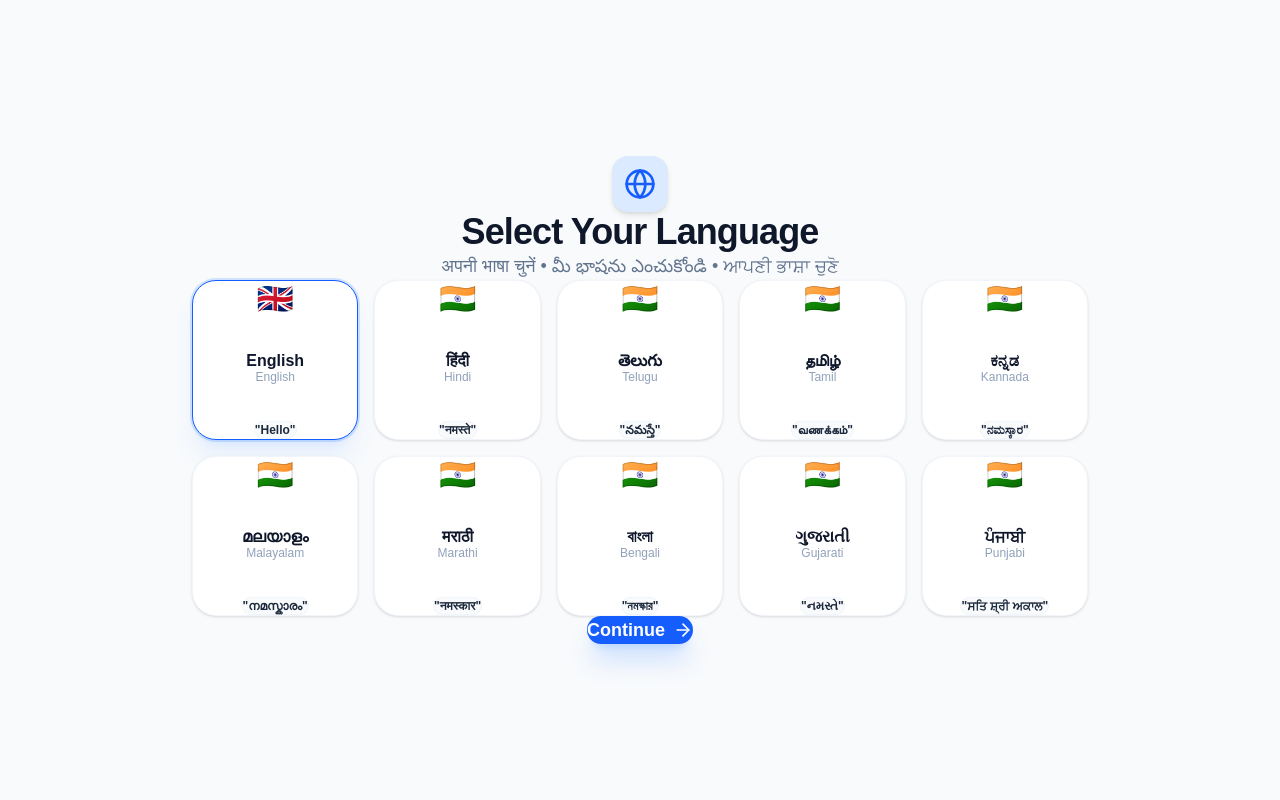
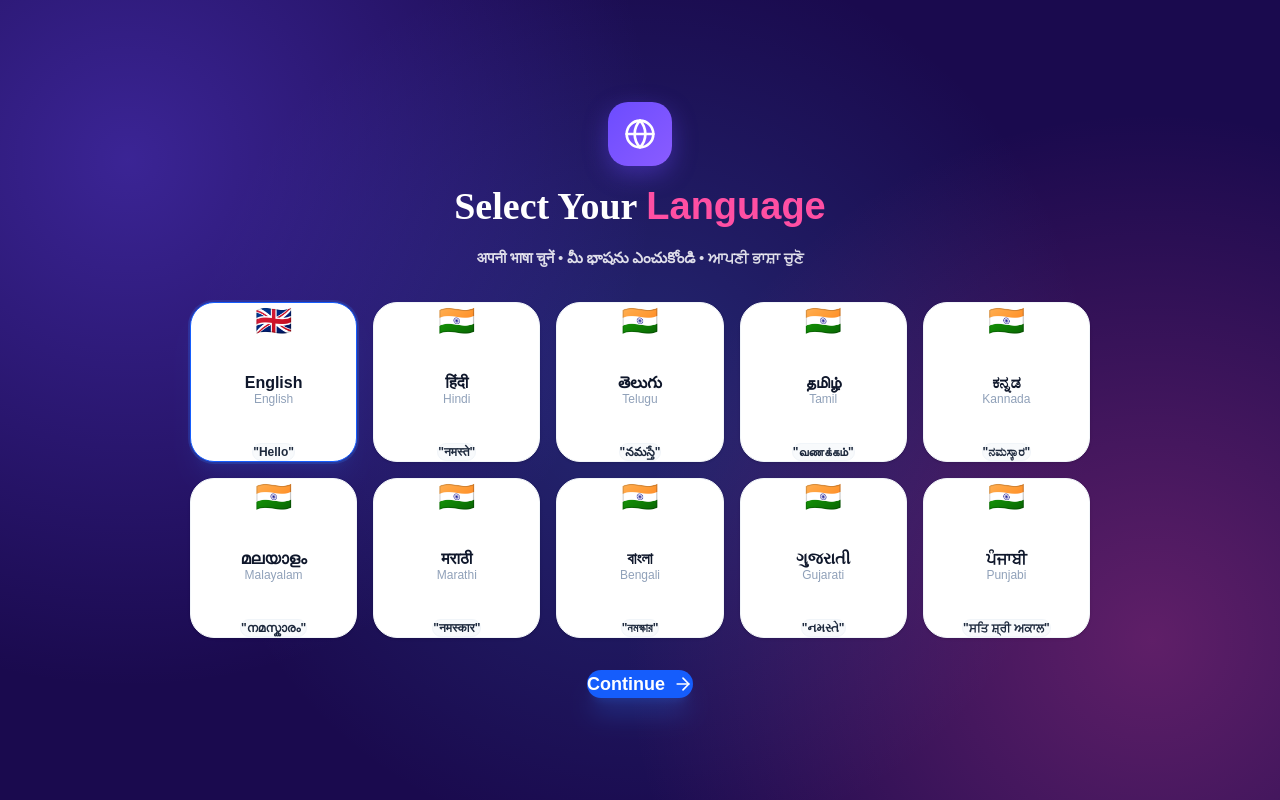
Before and after one commit to Adarshhackology/AI-Powered-Literacy-Assistant-for-Neo-Learners_Jun_2026, a React (Vite) app in the folder frontend/: page /select-language in a window 1280 px wide. Built offline with nearby package versions, Linux system fonts and the light colour scheme.

Commit message:
style: Apply signature deep space purple theme background (#1A0A4E with radial light glow blobs) consistently across all pages including LevelSelection and LanguageSelection

```diff
--- a/frontend/src/pages/LanguageSelection.tsx
+++ b/frontend/src/pages/LanguageSelection.tsx
@@ -37,15 +37,35 @@ export default function LanguageSelection() {
   };
 
   return (
-    <div className="min-h-screen bg-slate-50 flex flex-col justify-center items-center py-12 px-6">
-      <div className="max-w-4xl w-full space-y-8">
+    <div style={{
+      minHeight: '100vh',
+      background: '#1A0A4E',
+      backgroundImage: `
+        radial-gradient(circle at 10% 20%, rgba(108,76,255,0.4) 0%, transparent 40%),
+        radial-gradient(circle at 90% 80%, rgba(255,79,163,0.3) 0%, transparent 40%),
+        radial-gradient(circle at 50% 50%, rgba(77,157,255,0.2) 0%, transparent 60%)
+      `,
+      fontFamily: 'Nunito, sans-serif',
+      padding: '48px 24px',
+      display: 'flex', flexDirection: 'column', alignItems: 'center', justifyContent: 'center',
+    }}>
+      <div style={{ maxWidth: '900px', width: '100%', display: 'flex', flexDirection: 'column', gap: '32px' }}>
         {/* Header */}
-        <div className="text-center space-y-3">
-          <div className="inline-flex w-14 h-14 bg-blue-100 text-blue-600 rounded-2xl items-center justify-center shadow-md mb-2">
+        <div style={{ textAlign: 'center', display: 'flex', flexDirection: 'column', alignItems: 'center', gap: '12px' }}>
+          <div style={{
+            width: '64px', height: '64px', borderRadius: '20px',
+            background: 'linear-gradient(135deg, #6C4CFF, #8A5CFF)',
+            display: 'flex', alignItems: 'center', justifyContent: 'center',
+            color: 'white', boxShadow: '0 8px 24px rgba(108,76,255,0.4)',
+          }}>
             <Globe className="w-8 h-8" />
           </div>
-          <h1 className="text-4xl font-extrabold text-slate-900 tracking-tight">Select Your Language</h1>
-          <p className="text-slate-500 font-medium text-lg">अपनी भाषा चुनें • మీ భాషను ఎంచుకోండి • ਆਪਣੀ ਭਾਸ਼ਾ ਚੁਣੋ</p>
+          <h1 style={{ fontFamily: 'Poppins', fontWeight: 900, fontSize: '38px', color: 'white', margin: 0 }}>
+            Select Your <span style={{ color: '#FF4FA3' }}>Language</span>
+          </h1>
+          <p style={{ fontFamily: 'Nunito', fontWeight: 700, fontSize: '15px', color: 'rgba(255,255,255,0.85)', margin: 0 }}>
+            अपनी भाषा चुनें • మీ భాషను ఎంచుకోండి • ਆਪਣੀ ਭਾਸ਼ਾ ਚੁਣੋ
+          </p>
         </div>
 
         {/* Card Grid */}
--- a/frontend/src/pages/LevelSelection.tsx
+++ b/frontend/src/pages/LevelSelection.tsx
@@ -180,7 +180,12 @@ export default function LevelSelection() {
   return (
     <div style={{
       minHeight: '100vh',
-      background: 'linear-gradient(180deg, #E0F2FE 0%, #F0F9FF 30%, #FAF5FF 100%)',
+      background: '#1A0A4E',
+      backgroundImage: `
+        radial-gradient(circle at 10% 20%, rgba(108,76,255,0.4) 0%, transparent 40%),
+        radial-gradient(circle at 90% 80%, rgba(255,79,163,0.3) 0%, transparent 40%),
+        radial-gradient(circle at 50% 50%, rgba(77,157,255,0.2) 0%, transparent 60%)
+      `,
       fontFamily: 'Nunito, sans-serif',
       padding: '30px 24px',
       display: 'flex', flexDirection: 'column', alignItems: 'center', justifyContent: 'center',
@@ -205,19 +210,19 @@ export default function LevelSelection() {
         <div style={{ textAlign: 'center', display: 'flex', flexDirection: 'column', alignItems: 'center', gap: '6px' }}>
           <div style={{
             display: 'inline-flex', alignItems: 'center', gap: '6px',
-            background: 'white', border: '1.5px solid #E2E8F0',
+            background: 'rgba(255,255,255,0.95)', border: '1.5px solid rgba(255,255,255,0.6)',
             borderRadius: '99px', padding: '6px 18px',
             fontFamily: 'Poppins', fontWeight: 900, fontSize: '12px', color: '#6C4CFF',
-            boxShadow: '0 4px 14px rgba(0,0,0,0.04)',
+            boxShadow: '0 4px 14px rgba(0,0,0,0.1)',
           }}>
             🚀 {t.badge} ✨
           </div>
 
-          <h1 style={{ fontFamily: 'Poppins', fontWeight: 900, fontSize: '38px', color: '#1e1040', margin: '4px 0 0' }}>
-            Choose Your <span style={{ color: '#8A5CFF' }}>Learning</span> Level
+          <h1 style={{ fontFamily: 'Poppins', fontWeight: 900, fontSize: '38px', color: 'white', margin: '4px 0 0' }}>
+            Choose Your <span style={{ color: '#FF4FA3' }}>Learning</span> Level
           </h1>
 
-          <p style={{ fontFamily: 'Nunito', fontWeight: 700, fontSize: '14px', color: '#64748B', margin: 0, maxWidth: '600px' }}>
+          <p style={{ fontFamily: 'Nunito', fontWeight: 700, fontSize: '14px', color: 'rgba(255,255,255,0.85)', margin: 0, maxWidth: '600px' }}>
             {t.subtitle}
           </p>
         </div>
```
